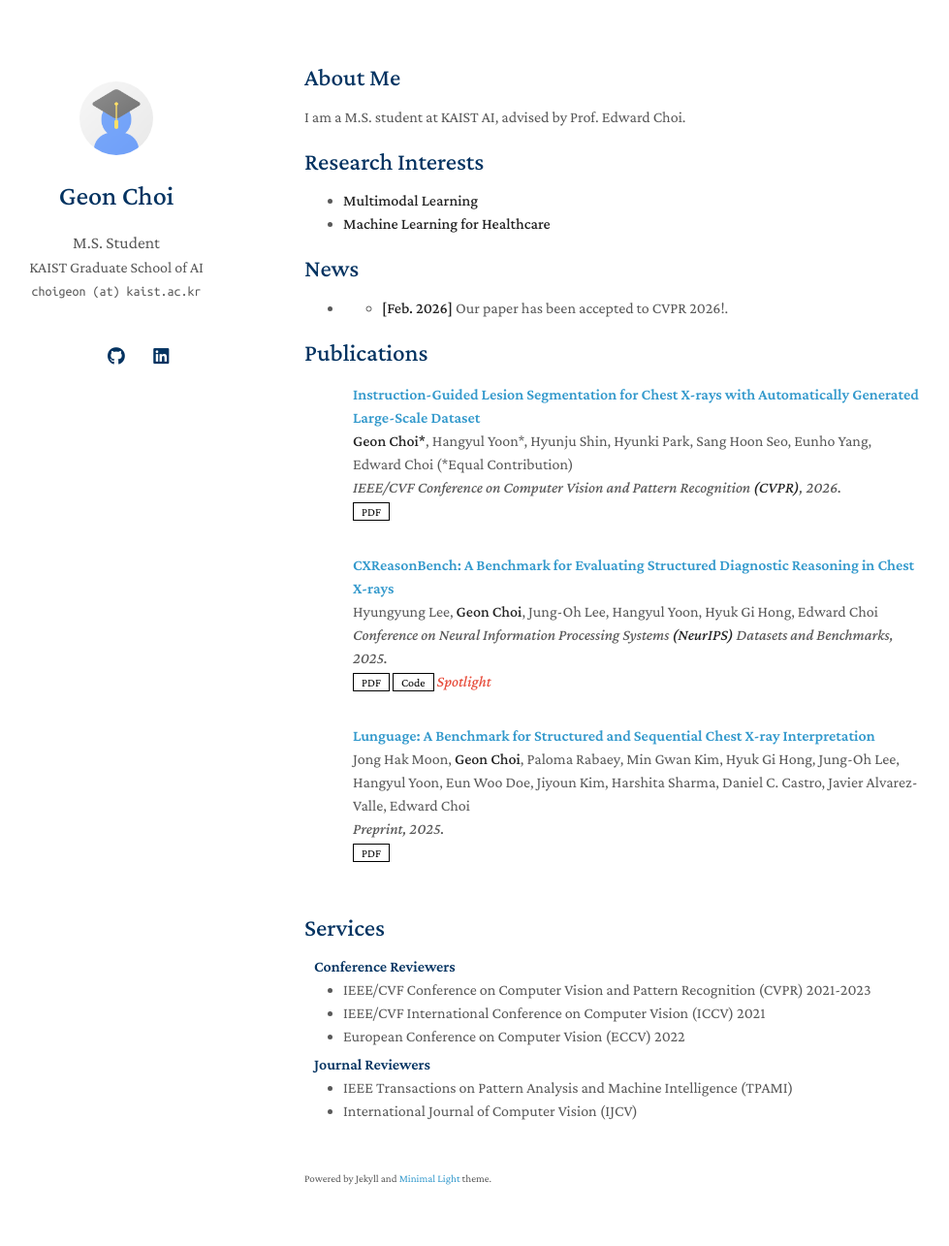
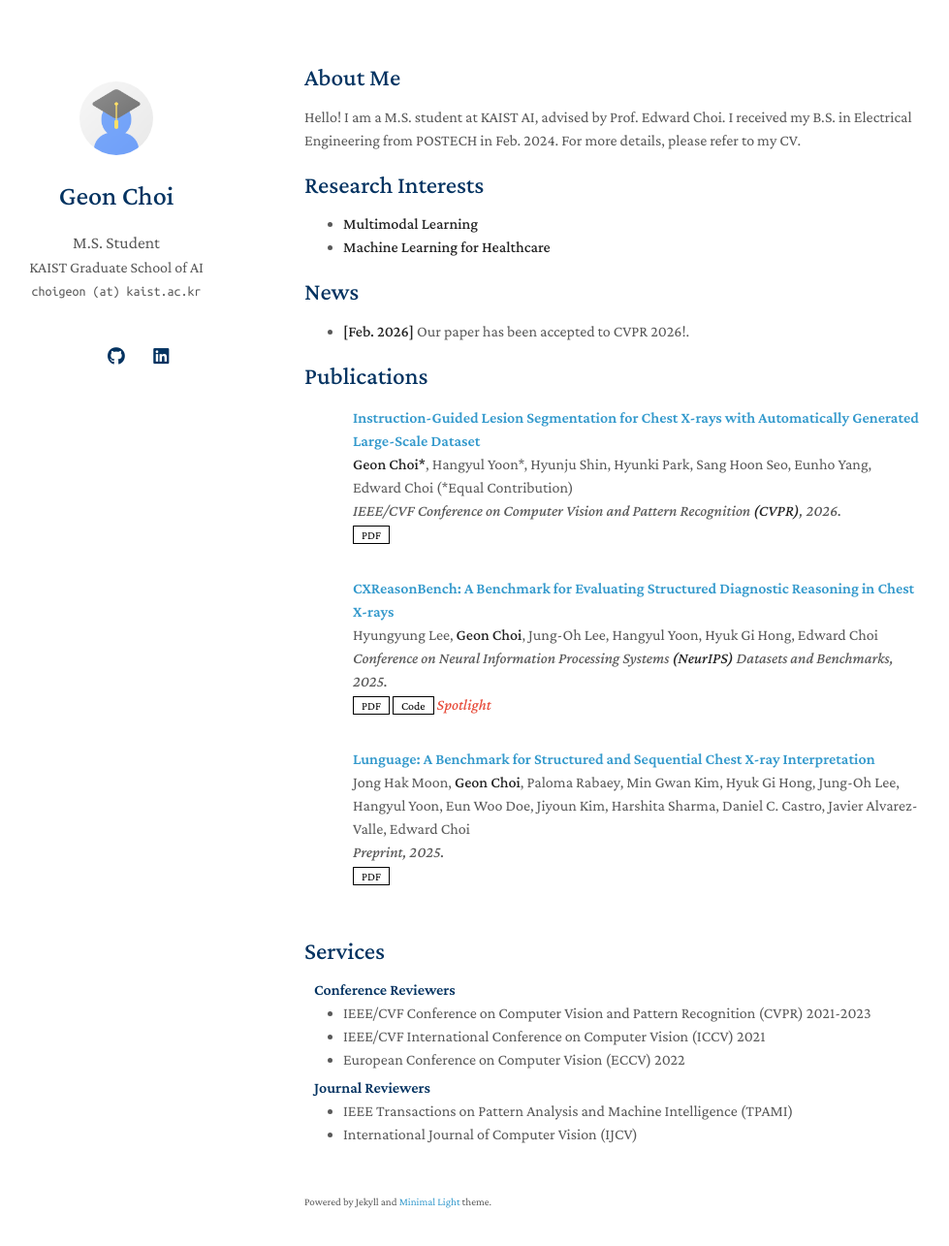
Before and after one commit to checkoneee/checkoneee.github.io, a Jekyll site: the page built from index.md, in a window 1280 px wide and 1320 px high. Shown: the top 1285 px of the window at 97% size, without its empty margins (156-1135 px from the left). Built offline with Jekyll 4.4.1, drawn with Linux system fonts in a browser that asks for light colours; a style sheet for code colours, icons or effects is not loaded; our own code applies the rules of GitHub Pages for plain Markdown files.

Commit message:
Revise 'About Me' section in index.md
Updated personal introduction and added educational background.

```diff
--- a/index.md
+++ b/index.md
@@ -4,7 +4,7 @@ layout: homepage
 
 ## About Me
 
-I am a M.S. student at KAIST AI, advised by Prof. Edward Choi.
+Hello! I am a M.S. student at KAIST AI, advised by Prof. Edward Choi. I received my B.S. in Electrical Engineering from POSTECH in Feb. 2024. For more details, please refer to my CV.
 
 ## Research Interests
 
@@ -13,7 +13,7 @@ I am a M.S. student at KAIST AI, advised by Prof. Edward Choi.
 
 ## News
 
-- - **[Feb. 2026]** Our paper has been accepted to CVPR 2026!.
+- **[Feb. 2026]** Our paper has been accepted to CVPR 2026!.
 
 {% include_relative _includes/publications.md %}
 
```
